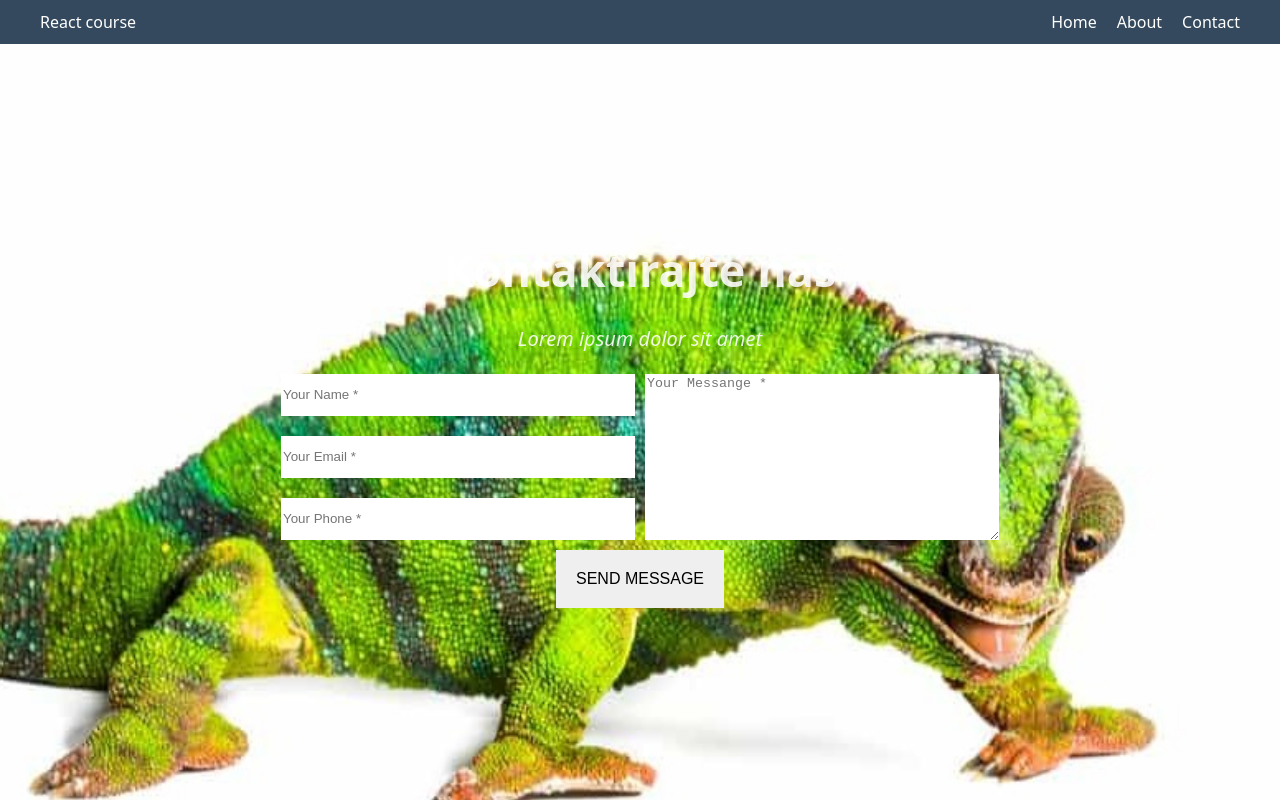
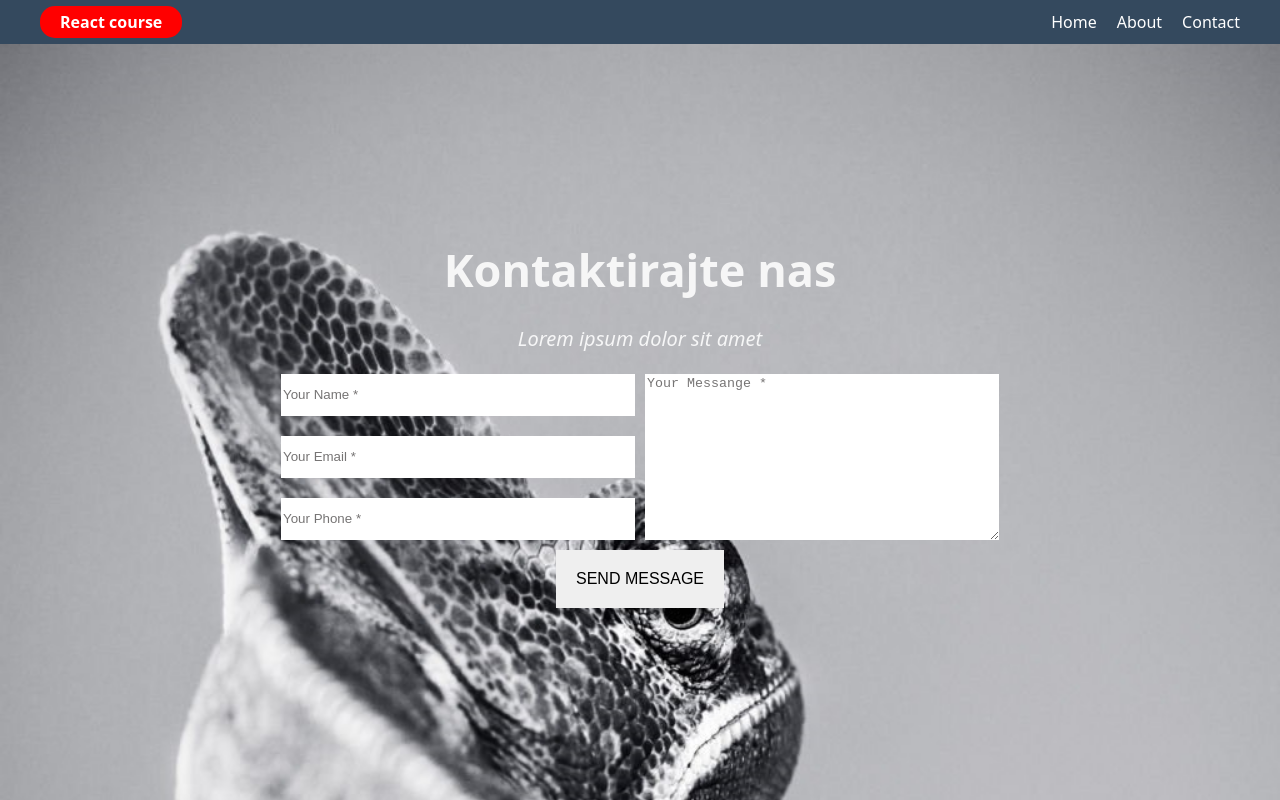
Before and after one commit to milan3991/react-demo, a React (Vite) app: page /contact in a window 1280 px wide. Built offline with nearby package versions, Linux system fonts and the light colour scheme.

Commit message:
navigation-update

```diff
--- a/src/components/Navigation/navigation.style.css
+++ b/src/components/Navigation/navigation.style.css
@@ -16,9 +16,13 @@
     margin: 0px auto;
   }
 
-  .navigation_wrapper a {
+  .navigation_wrapper span a {
     text-decoration: none;
     color: white;
+    background-color: red;
+    border-radius: 15px;
+    padding: 5px 20px;
+    font-weight: bold;
   }
 
   .navigation_list {
--- a/src/pages/Contact/contact.style.css
+++ b/src/pages/Contact/contact.style.css
@@ -55,8 +55,6 @@
     background-color: white;
     color:black
 
-
-
 }
 
 .form_input_fields textarea {
```
Also changed, not shown: public/images/contactbcg.jpg.
